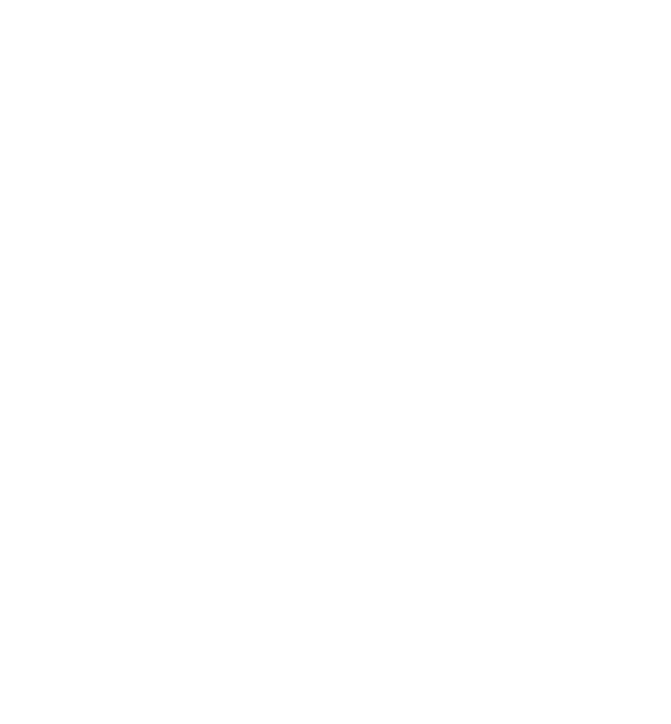
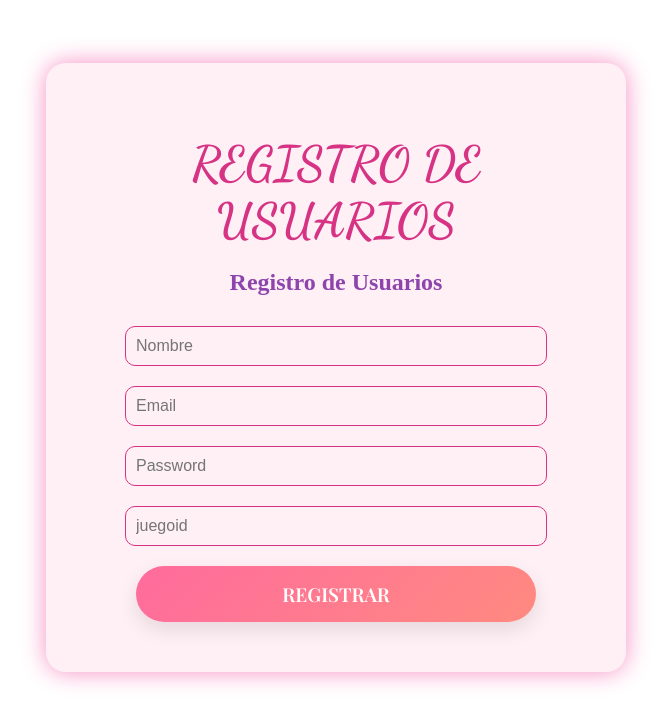
Before and after one commit to jairm45/Juego2, an Angular app: page /registrousuario in a window 1280 px wide. Before the commit this address led to /. Shown: the top 724 px of the page, without its empty margins (304-975 px from the left). Built offline with nearby package versions, Linux system fonts and the light colour scheme.

Commit message:
registrarUsuario Nueva Estructura

```diff
--- a/src/app/app.routes.ts
+++ b/src/app/app.routes.ts
@@ -3,11 +3,13 @@
 import { LoginComponent } from './login/login.component';
 import { MemoryGameComponent } from './memory-game/memory-game.component';
 import { RegisterComponent } from './register/register.component';
+import { RegistroUsuarioComponent } from './registro-usuario/registro-usuario.component';
 
 export const routes: Routes = [
   { path: '', component: LoginComponent },
   { path: 'registro', component: RegisterComponent },
   { path: 'juego', component: MemoryGameComponent },
+  { path: 'registrousuario', component: RegistroUsuarioComponent },
 
 
 
--- a/src/app/login/login.component.html
+++ b/src/app/login/login.component.html
@@ -3,7 +3,7 @@
 
   <p>Selecciona el modo de juego:</p>
   <div class="buttons">
-    <button (click)="startGame(1)">1 Jugador</button>
+    <button (click)="startGame(1)">Registrar Usuarios</button>
     <button (click)="startGame(2)">2 Jugadores</button>
 
 
--- a/src/app/login/login.component.ts
+++ b/src/app/login/login.component.ts
@@ -15,7 +15,7 @@
 
     setTimeout(() => {
       if (jugadores === 1) {
-        this.router.navigate(['/juego']);
+        this.router.navigate(['/registrousuario']);
       } else if (jugadores === 2) {
         this.router.navigate(['/registro']);
       }
--- /dev/null
+++ b/src/app/registro-usuario/registro-usuario.component.css
@@ -0,0 +1,112 @@
+@import url('https://fonts.googleapis.com/css2?family=Dancing+Script:wght@700&family=Playfair+Display:wght@600&display=swap');
+
+body, html {
+  margin: 0;
+  padding: 0;
+  height: 100%;
+  font-family: 'Playfair Display', serif;
+  background: radial-gradient(circle at 20% 80%, #ff9a9e 0%, #fecfef 100%);
+  background-image: url('/assets/fondo-espacio.png'); /* opcional */
+  background-size: cover;
+  background-position: center;
+  overflow-x: hidden;
+  position: relative;
+}
+
+/* Contenedor principal */
+.registro-container {
+  text-align: center;
+  padding: 40px;
+  border-radius: 20px;
+  margin: 5% auto;
+  width: 90%;
+  max-width: 500px;
+  background-color: #fff0f6;
+  box-shadow: 0px 0px 25px #f78fc2;
+  color: #d63384;
+  position: relative;
+}
+
+/* Título */
+h1 {
+  font-family: 'Dancing Script', cursive;
+  font-size: 3rem;
+  color: #d63384;
+  margin-bottom: 15px;
+  position: relative;
+}
+
+/* Subtítulos */
+h2 {
+  font-size: 1.5rem;
+  color: #8e44ad;
+}
+
+/* Inputs */
+input {
+  padding: 10px;
+  width: 80%;
+  margin: 10px auto;
+  border-radius: 10px;
+  border: 1px solid #d63384;
+  font-size: 1rem;
+  color: #8e44ad;
+  background-color: #fff0f6;
+}
+
+input:focus {
+  outline: none;
+  border: 2px solid #d63384;
+}
+
+/* Botones */
+button {
+  display: block;
+  width: 80%;
+  margin: 10px auto;
+  padding: 15px;
+  border: none;
+  border-radius: 35px;
+  font-size: 1.2em;
+  font-weight: bold;
+  cursor: pointer;
+  transition: 0.3s ease;
+  font-family: 'Playfair Display', serif;
+  box-shadow: 0 8px 20px rgba(0,0,0,0.1);
+}
+
+button:nth-of-type(1) {
+  background: linear-gradient(135deg, #ff6b9d, #ff8a80);
+  color: white;
+}
+
+button:nth-of-type(2) {
+  background: linear-gradient(135deg, #a8e6cf, #88d8c0);
+  color: #2d5a27;
+}
+
+button:hover {
+  transform: scale(1.05);
+  opacity: 0.95;
+}
+
+/* Corazones flotantes */
+.heart {
+  position: absolute;
+  color: #ff69b4;
+  font-size: 1.5rem;
+  opacity: 0;
+  pointer-events: none;
+  animation: float-heart 3s ease-out forwards;
+}
+
+@keyframes float-heart {
+  0% {
+    opacity: 1;
+    transform: translateY(0) scale(1);
+  }
+  100% {
+    opacity: 0;
+    transform: translateY(-100px) scale(0.5);
+  }
+}
--- /dev/null
+++ b/src/app/registro-usuario/registro-usuario.component.html
@@ -0,0 +1,19 @@
+<!-- registro.component.html -->
+<div class="registro-container">
+  <h1>REGISTRO DE USUARIOS</h1>
+
+  <div class="Registro de  Usuarios">
+    <h2> Registro de  Usuarios</h2>
+    <input type="text" placeholder="Nombre" >
+    <input type="text" placeholder="Email" >
+    <input type="text" placeholder="Password" >
+    <input type="text" placeholder="juegoid">
+  </div>
+
+
+
+  <div class="botones">
+    <button (click)="registrarUsuario()"> REGISTRAR</button>
+
+  </div>
+</div>
--- /dev/null
+++ b/src/app/registro-usuario/registro-usuario.component.ts
@@ -0,0 +1,32 @@
+import { Component, OnInit } from '@angular/core';
+import { FormBuilder, FormGroup, Validators } from '@angular/forms';
+
+
+@Component({
+  selector: 'app-registro-usuario',
+  templateUrl: './registro-usuario.component.html',
+  styleUrls: ['./registro-usuario.component.css']
+})
+export class RegistroUsuarioComponent implements OnInit {
+
+  formulario!: FormGroup;
+
+  constructor(private fb: FormBuilder) {}
+
+  ngOnInit(): void {
+    this.formulario = this.fb.group({
+      name: ['', Validators.required],
+      email: ['', [Validators.required, Validators.email]],
+      password: ['', Validators.required],
+      juegoId: ['', Validators.required]
+    });
+  }
+
+  registrarUsuario() {
+    if (this.formulario.valid) {
+      const datosUsuario = this.formulario.value;
+      console.log('Datos registrados:', datosUsuario);
+      // Aquí podés enviar los datos al backend con HttpClient
+    }
+  }
+}
```
Also changed, not shown: src/app/registro-usuario/registro-usuario.module.ts (added, +17 -0 lines), src/app/services/usuarios.service.ts (added, +9 -0 lines), 2 other files (tests, documents, lock files or other folders).
